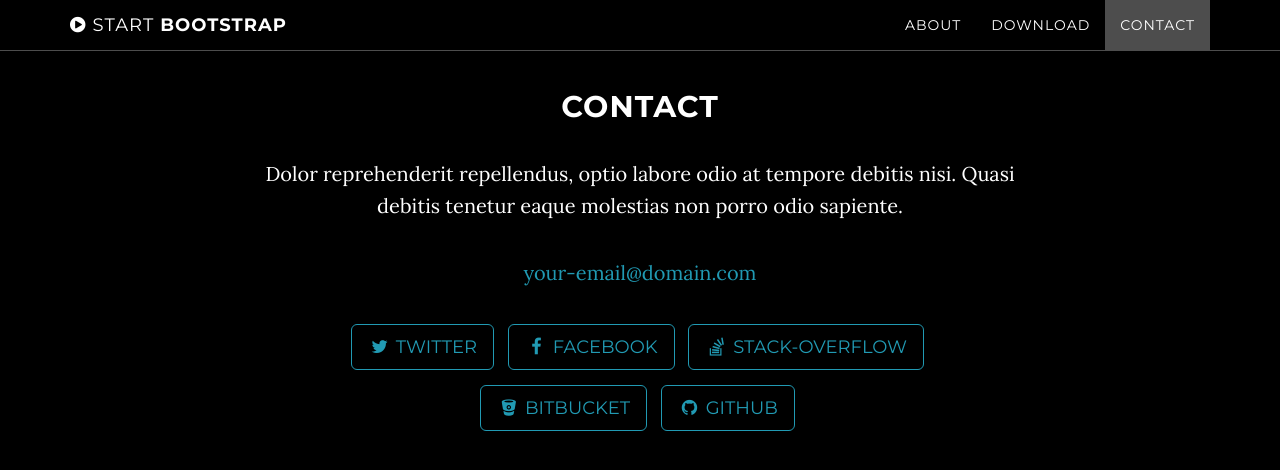
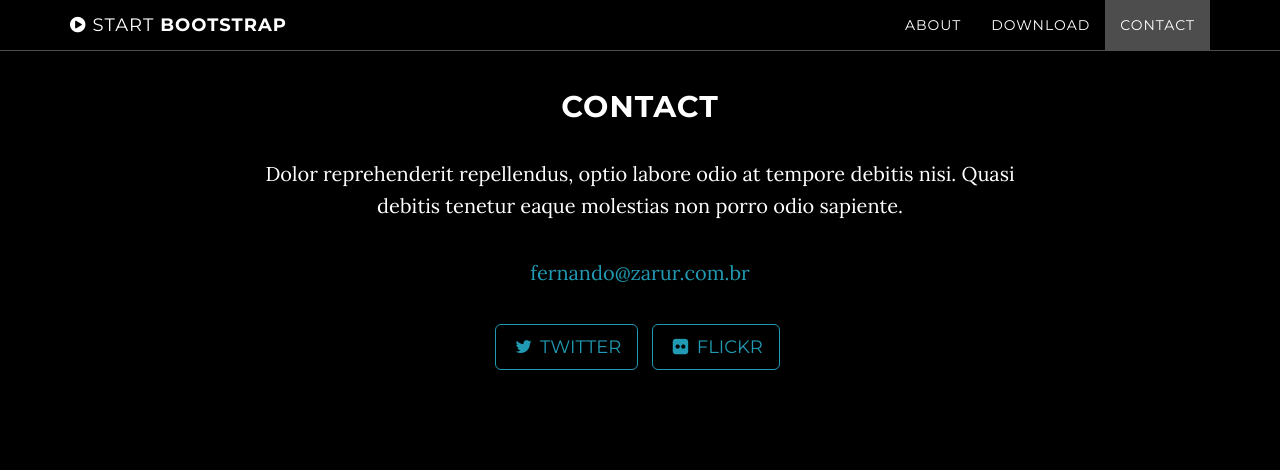
Before and after one commit to fzarur/fzarur.github.io, a Jekyll site: the page built from index.html, in a window 1280 px wide and 900 px high, scrolled down 2255 px. Shown: the top 470 px of the window. Built offline with Jekyll 4.4.1, drawn with Linux system fonts in a browser that asks for light colours; some of the changed text lies outside the part shown.

Commit message:
Config update

```diff
--- a/_config.yml
+++ b/_config.yml
@@ -1,8 +1,8 @@
 # Site settings
-title: Grayscale
-email: your-email@domain.com
-url: https://example.github.io
-description: "Write an awesome description for your new site here. You can edit this line in _config.yml. It will appear in your document head meta (for Google search results) and in your feed.xml site description."
+title: Ligens Parallèles
+email: fernando@zarur.com.br
+url: https://fzarur.github.io
+description: "Collection of black and white photos about trains"
 
 # Color settings (hex-codes without the leading hash-tag)
 color:
@@ -10,20 +10,14 @@ color:
   links: '#219ab3'
 
 # Footer settings
-footer: Your Website
+footer: Fernando Zarur
 
 # Social networks usernames (many more available: google-plus, flickr, dribbble, pinterest, instagram, tumblr, linkedin, etc.)
 social:
   - title: twitter
-    url: https://twitter.com/SBootstrap
-  - title: facebook
-    url:
-  - title: stack-overflow
-    url: http://stackoverflow.com/questions/tagged/jekyll
-  - title: bitbucket
-    url: http://bitbucket.org/jekyll
-  - title: github
-    url: https://github.com/IronSummitMedia/startbootstrap
+    url: https://twitter.com/fzarur
+  - title: flickr
+    url: https://flickr.com/fernandozarur
 
 # Build settings
 markdown: kramdown
```
